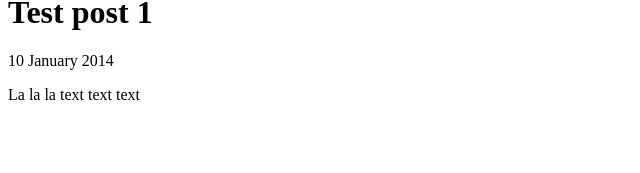
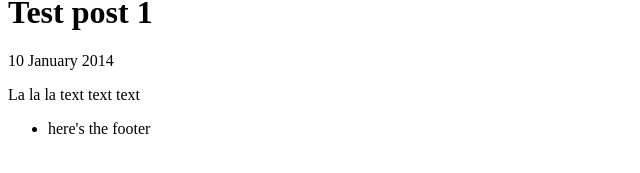
Before and after one commit to zararah/zararah.net, a Jekyll site: the page built from _posts/2014-01-10-test-post-1.md, in a window 1280 px wide. Shown: the part 496-669 px from the top of the page, without its empty margins (0-640 px from the left). Built offline with Jekyll 4.4.1, drawn with Linux system fonts in a browser that asks for light colours; Markdown is read by kramdown in place of the engine named in the settings.

Commit message:
Add a footer

```diff
--- a/_includes/footer.html
+++ b/_includes/footer.html
@@ -1,5 +1,7 @@
-
-    </div>
-
-  </body>
-</html>
+<footer>
+    <nav class="container">
+        <ul>
+            <li>here's the footer</li>
+        </ul>
+    </nav>
+</footer>
```
